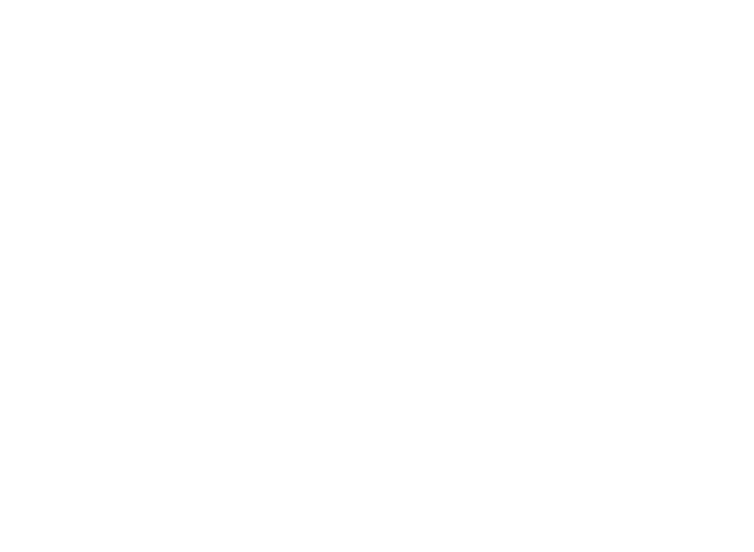
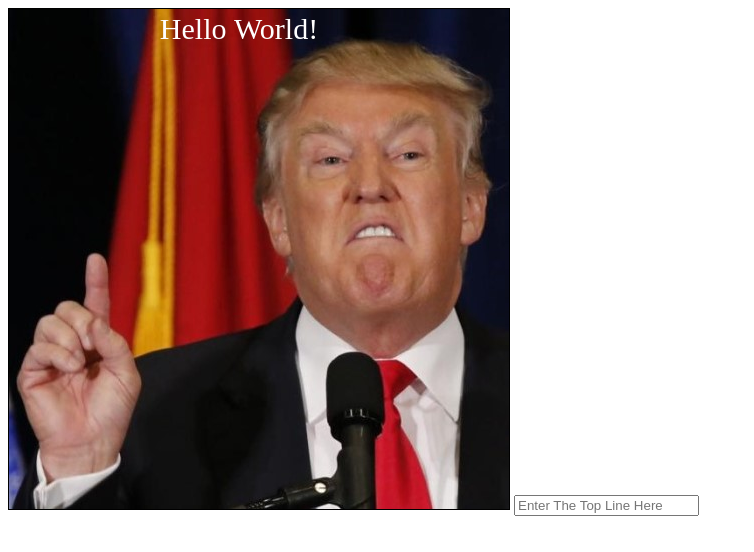
Before and after one commit to dgalilove/Meme-Generator, a plain HTML site: page index.html in a window 1280 px wide. Shown: the whole page, without its empty margins (0-754 px from the left). Drawn offline with Linux system fonts and the light colour scheme.

Commit message:
Render meme to canvas , and add top line with auto render

```diff
--- a/index.html
+++ b/index.html
@@ -1,42 +1,26 @@
 <!DOCTYPE html>
 <html lang="en">
-<head>
-    <meta charset="UTF-8">
-    <meta name="viewport" content="width=device-width, initial-scale=1.0">
+  <head>
+    <meta charset="UTF-8" />
+    <meta name="viewport" content="width=device-width, initial-scale=1.0" />
     <title>Meme Generator</title>
-    <link rel="stylesheet" href="main.css">
-</head>
-<body>
-     <section class="gallery"></section>
+    <link rel="stylesheet" href="main.css" />
+  </head>
+  <body onload="onInit()">
+    <section class="gallery"></section>
 
+    <section class="editor">
+      <canvas width="500" height="500"> </canvas>
+      <input
+        type="text"
+        name="TopLine"
+        placeholder="Enter The Top Line Here"
+        required
+        oninput="onChangeText()"
+      />
+    </section>
 
-
-
-
-
-
-
-
-
-
-
-
-
-
-
-    <section class="editor"></section>
-
-
-
-
-
-
-
-
-
-
-
-
- <script src="js/main.js "></script>
-</body>
+    <script src="js/meme.service.js"></script>
+    <script src="js/meme.controller.js"></script>
+  </body>
 </html>
--- a/js/main.js
+++ /dev/null
@@ -1,15 +0,0 @@
-'use strict'
-
-let gImgs = [{id:1 , utl : 'img/1.jpg', keywords: ['funny', 'trump']} , {id:2 , utl : 'img/2.jpg', keywords: ['cute', 'dogs']} ];
-let gMeme = {
-    selectedImgId: 1,
-    selectedLineIdx: 0,
-    lines : [
-        {
-            txt: 'Hello World!',
-            Size: 30,
-            Color: 'blue',
-        }
-    ]
-}
-let gKeywordSearchCountMap = { 'funny': 12 , 'cute': 8 , 'dogs': 15 };
--- /dev/null
+++ b/js/meme.controller.js
@@ -0,0 +1,33 @@
+let gElCanvas
+let gCtx
+
+function onInit() {
+  gElCanvas = document.querySelector("canvas")
+  console.log(gElCanvas)
+  gCtx = gElCanvas.getContext("2d")
+  renderMeme()
+}
+
+
+
+function renderMeme() {
+  const elMeme = new Image()
+  elMeme.src = `img/${getMeme().selectedImgId}.jpg`
+  elMeme.onload = () => {
+    gElCanvas.height =
+      (elMeme.naturalHeight / elMeme.naturalWidth) * gElCanvas.width
+    gCtx.drawImage(elMeme, 0, 0, gElCanvas.width, gElCanvas.height)
+    createSentence(20, 30, gElCanvas.width - 20, 30)
+  }
+}
+
+function onChangeText(){
+    const selectedLine = gMeme.lines[gMeme.selectedLineIdx]
+    const txt = document.querySelector('[name=TopLine]').value
+    selectedLine.txt = txt
+    renderMeme()
+}
+
+function getMeme() {
+    return gMeme
+}
--- /dev/null
+++ b/js/meme.service.js
@@ -0,0 +1,33 @@
+"use strict"
+
+let gImgs = [
+  { id: 1, utl: "img/1.jpg", keywords: ["funny", "trump"] },
+  { id: 2, utl: "img/2.jpg", keywords: ["cute", "dogs"] },
+]
+let gMeme = {
+  selectedImgId: 1,
+  selectedLineIdx: 0,
+  lines: [
+    {
+      txt: "Hello World!",
+      Size: 30,
+      Color: "white",
+    },
+  ],
+}
+let gKeywordSearchCountMap = { funny: 12, cute: 8, dogs: 15 }
+
+
+function createSentence(startX, startY, endX , endY) {
+    const selectedLine = gMeme.lines[gMeme.selectedLineIdx]
+    gCtx.beginPath()
+    gCtx.moveTo(startX, startY)
+    gCtx.lineTo(endX, endY)
+    gCtx.strokeStyle = 'transparent'
+    gCtx.stroke()
+
+    gCtx.fillStyle = selectedLine.Color
+    gCtx.font = `${selectedLine.Size}px Impact`
+    gCtx.textAlign = 'center'
+    gCtx.fillText(selectedLine.txt , (endX - startX)/2, startY)
+}
--- a/main.css
+++ b/main.css
@@ -0,0 +1,3 @@
+canvas{
+    border: 1px black solid;
+}
```
